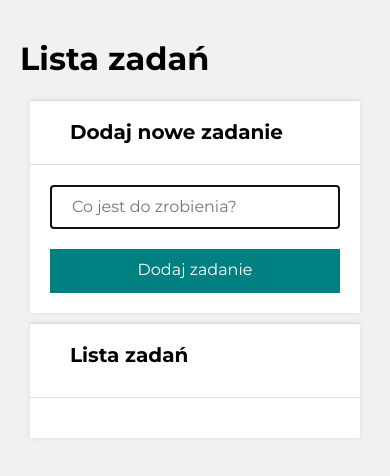
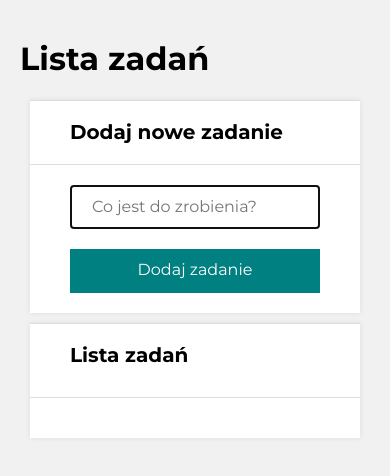
Before and after one commit to DominikaBuczekSzkowron/to-do-list-react, a React (Create React App) app: page / in a window 390 px wide. Shown: the top 476 px of the page. Built offline with nearby package versions, Linux system fonts and the light colour scheme.

Commit message:
align inputForm and addNewTaskButton

```diff
--- a/src/Form/style.css
+++ b/src/Form/style.css
@@ -38,6 +38,7 @@
     height: 30px;
     border-style: solid;
     padding: 20px;
+
 }
 
 @media (min-width:768px) {
@@ -47,13 +48,15 @@
         justify-content: left;
         margin-bottom: 0px;
         margin-right: 20px;
+        margin-left: 20px;
     }
 }
 
 @media (max-width:767px) {
     .section__form--input {
         margin-bottom: 20px;
-        margin-right: 0;
+        margin-right: 20px;
+        margin-left: 20px;
     }
 }
 
@@ -71,6 +74,7 @@
     border-style: solid;
     transition: 1s;
     cursor: pointer;
+    margin-right: 20px;
 }
 
 .section__form--buttonAddNewTask:hover {
@@ -83,7 +87,7 @@
     .section__form--buttonAddNewTask {
         display: flex;
         flex-shrink: 0;
-        margin-right: 0px;
+        margin-right: 20px;
         width: 180px;
     }
 }
@@ -94,6 +98,7 @@
         flex-grow: 1;
         max-width: auto;
         min-width: 0;
+        margin-left: 20px;
     }
 
     .section__form--buttonAddNewTask:hover {
```
